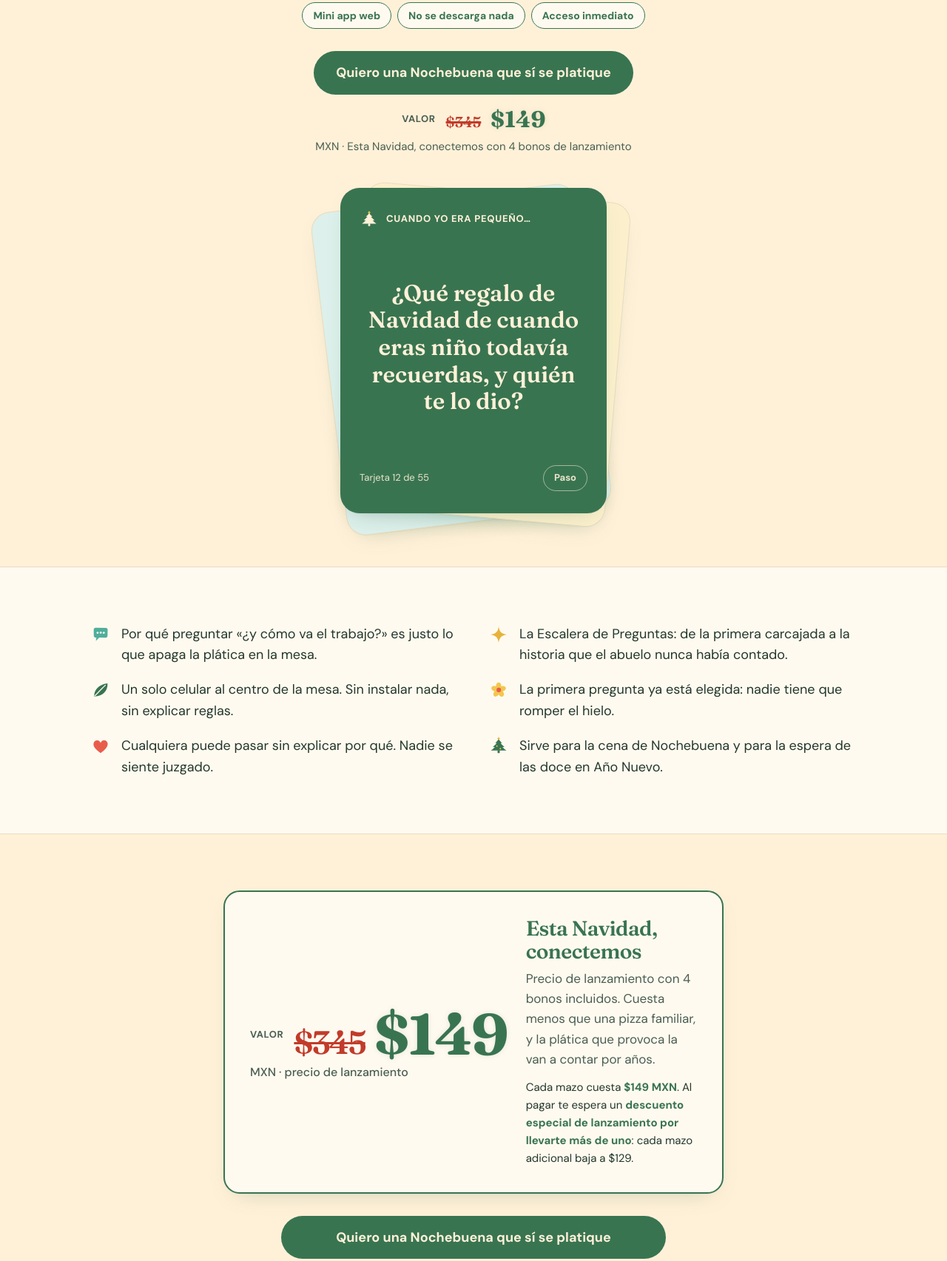
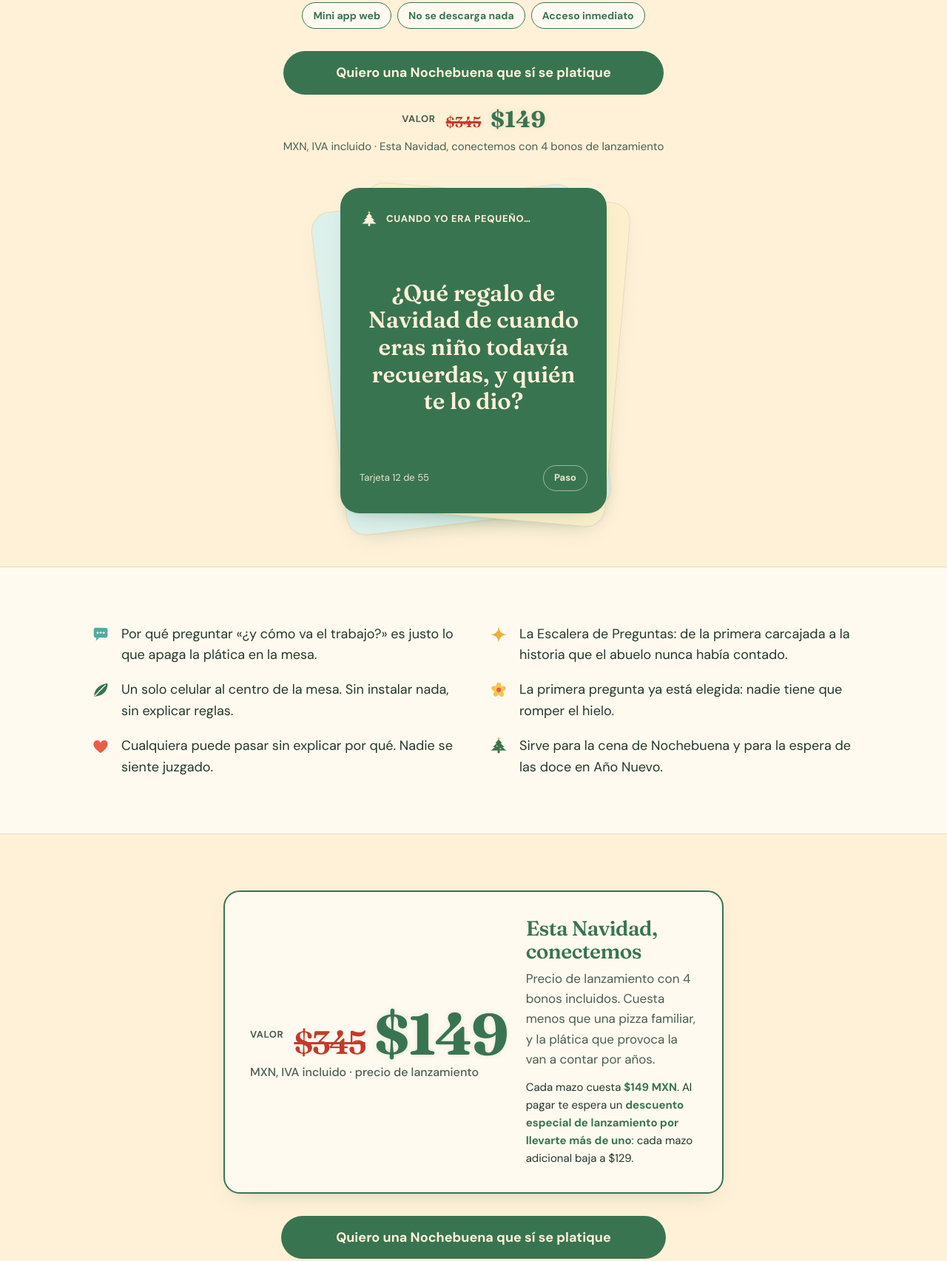
Before and after one commit to miniapps888/solo-nosotros, a plain HTML site: page index.html in a window 1280 px wide. Shown: the part 537-2242 px from the top of the page at 74% size. Drawn offline with Linux system fonts and the light colour scheme.

Commit message:
Add files via upload

```diff
--- a/index.html
+++ b/index.html
@@ -349,7 +349,7 @@ dialog::backdrop{background:rgba(35,56,43,.55)}
       </ul>
       <div class="cta-row">
         <a class="btn big js-checkout" data-mazo="navidad" href="#">Quiero una Nochebuena que sí se platique</a>
-        <p class="price-chip"><span class="offer"><span class="val">Valor</span><s class="old">$345</s><span class="now">$149</span></span><br>MXN · Esta Navidad, conectemos con 4 bonos de lanzamiento</p>
+        <p class="price-chip"><span class="offer"><span class="val">Valor</span><s class="old">$345</s><span class="now">$149</span></span><br>MXN, IVA incluido · Esta Navidad, conectemos con 4 bonos de lanzamiento</p>
       </div>
     </div>
     <div class="cardstack" aria-hidden="true">
@@ -382,7 +382,7 @@ dialog::backdrop{background:rgba(35,56,43,.55)}
 <section>
   <div class="wrap narrow reveal">
     <div class="pricebox">
-      <div class="amount"><span class="offer"><span class="val">Valor</span><s class="old">$345</s><span class="now">$149</span></span><small style="display:block;font-size:16px;font-family:'DM Sans',sans-serif;color:var(--tinta-suave);margin-top:6px;letter-spacing:normal;font-weight:500">MXN · precio de lanzamiento</small></div>
+      <div class="amount"><span class="offer"><span class="val">Valor</span><s class="old">$345</s><span class="now">$149</span></span><small style="display:block;font-size:16px;font-family:'DM Sans',sans-serif;color:var(--tinta-suave);margin-top:6px;letter-spacing:normal;font-weight:500">MXN, IVA incluido · precio de lanzamiento</small></div>
       <div>
         <h2>Esta Navidad, conectemos</h2>
         <p>Precio de lanzamiento con 4 bonos incluidos. Cuesta menos que una pizza familiar, y la plática que provoca la van a contar por años.</p>
@@ -667,7 +667,7 @@ dialog::backdrop{background:rgba(35,56,43,.55)}
         <tr><td>Filtro de Participación</td><td><s class="strike">$49</s> <b class="zero">$0</b></td></tr>
         <tr><td>Cierre para Recordar</td><td><s class="strike">$49</s> <b class="zero">$0</b></td></tr>
         <tr class="total"><td>Valor total</td><td>$345 MXN</td></tr>
-        <tr class="paga"><td>Tú pagas hoy</td><td>$149 MXN</td></tr>
+        <tr class="paga"><td>Tú pagas hoy (IVA incluido)</td><td>$149 MXN</td></tr>
       </tbody>
     </table>
     <div class="hoy">
```
